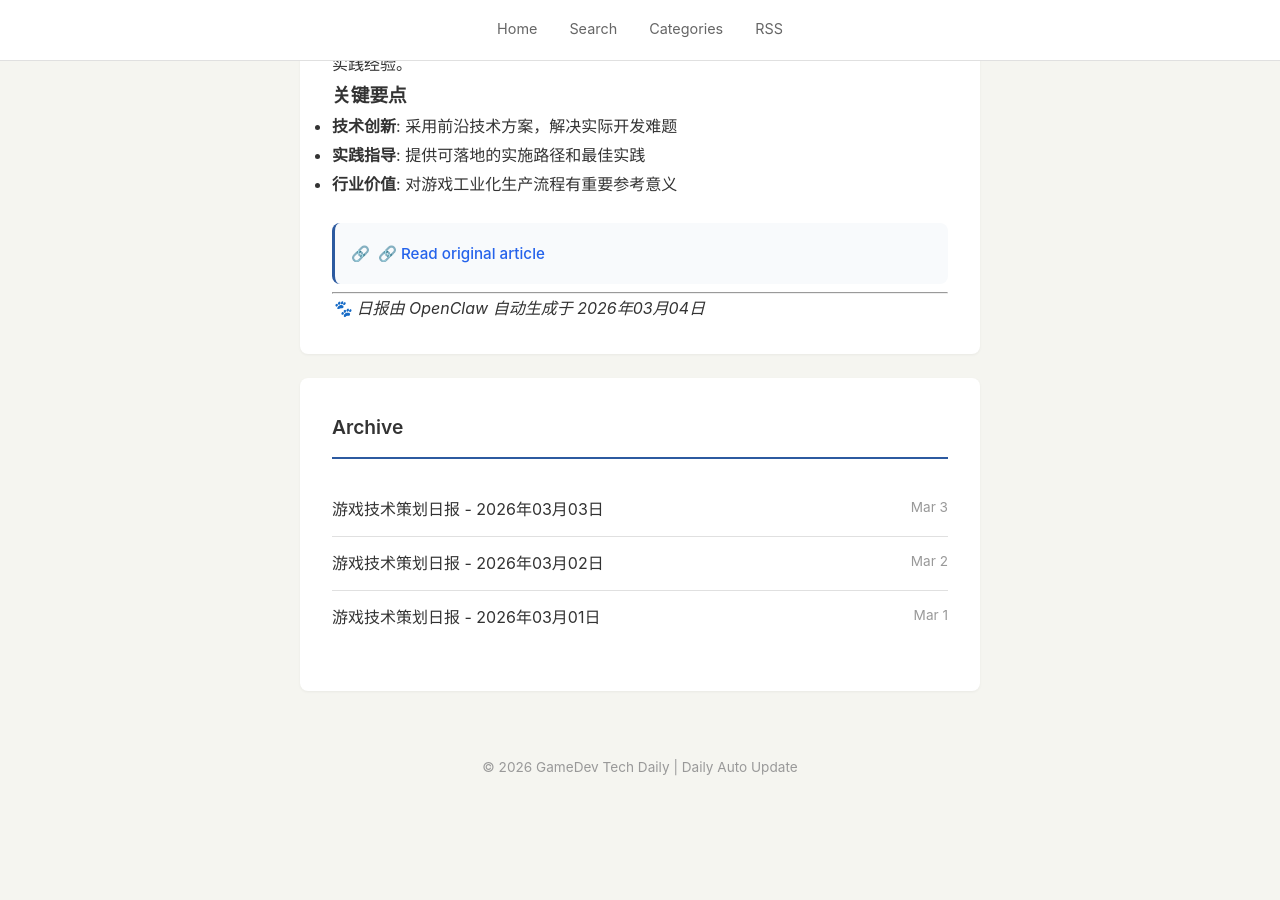
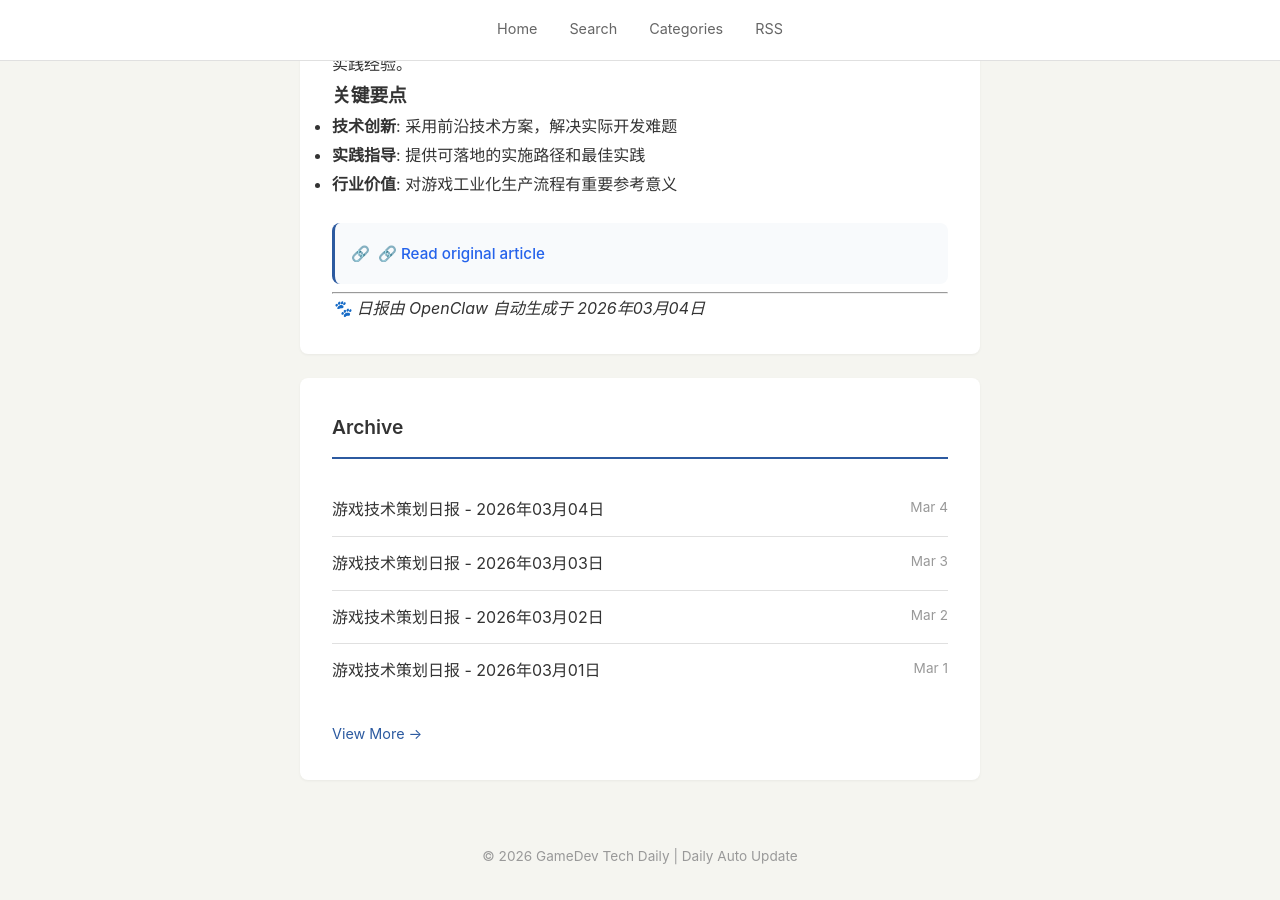
Before and after one commit to sionsychen/gamedev-tech-daily, a Jekyll site: the page built from index.html, in a window 1280 px wide and 900 px high, scrolled down 2137 px. Built offline with Jekyll 4.4.1, drawn with Linux system fonts in a browser that asks for light colours; before the commit the page ends 2949 px from its top, so only the background shows below that.

Commit message:
🔧 修复中英文内容切换问题 - 简化模板逻辑

```diff
--- a/_config.yml
+++ b/_config.yml
@@ -10,7 +10,6 @@
 # Build settings
 markdown: kramdown
 highlighter: rouge
-permalink: /:year/:month/:day/:title/
 
 # Plugins
 plugins:
@@ -21,7 +20,6 @@
 collections:
   posts:
     output: true
-    permalink: /:year/:month/:day/:title/
 
 # Default values
 defaults:
--- a/index.html
+++ b/index.html
@@ -47,14 +53,13 @@
 <div id="zh-content" class="lang-content" data-lang="zh">
   <section class="hero-section">
     <div class="date-info">
-        <h2 class="daily-title" id="daily-title-zh">{{ zh_post.title }}</h2>
-        <p class="date-subtitle" id="date-subtitle-zh">{{ year }}年{{ month }}月{{ day }}日 {{ weekdays_zh[weekday_num] }}</p>
+      <h2 class="daily-title">{{ zh_post.title }}</h2>
+      <p class="date-subtitle">{{ year }}年{{ month }}月{{ day }}日 {{ weekdays_zh[weekday_num] }}</p>
     </div>
   </section>
 
   <section class="headlines-section">
     <h3 class="section-title">今日头条</h3>
-
     <div class="articles-list">
       {{ zh_post.content }}
     </div>
@@ -63,20 +68,20 @@
   <section class="archive-section">
     <h3 class="section-title">历史日报</h3>
     <div class="archive-list">
+      {% assign zh_count = 0 %}
       {% for post in site.posts %}
         {% unless post.path contains '-en' %}
-        {% if forloop.index > 1 and forloop.index <= 11 %}
+          {% if zh_count < 10 %}
             <div class="archive-item">
               <a href="{{ post.url | relative_url }}">{{ post.title }}</a>
               <span class="archive-date">{{ post.date | date: "%m-%d" }}</span>
             </div>
+            {% assign zh_count = zh_count | plus: 1 %}
           {% endif %}
         {% endunless %}
       {% endfor %}
     </div>
-    {% if site.posts.size > 11 %}
     <a href="{{ '/archive' | relative_url }}" class="more-link">查看更多 →</a>
-    {% endif %}
   </section>
 </div>
 
@@ -84,15 +89,14 @@
 <div id="en-content" class="lang-content" data-lang="en" style="display:none">
   <section class="hero-section">
     <div class="date-info">
-        <h2 class="daily-title" id="daily-title-en">{{ en_title }}</h2>
-        <p class="date-subtitle" id="date-subtitle-en">{{ month_name_en }} {{ day }}, {{ year }} · {{ weekdays_en[weekday_num] }}</p>
+      <h2 class="daily-title">{{ en_title }}</h2>
+      <p class="date-subtitle">{{ month_name_en }} {{ day }}, {{ year }} · {{ weekdays_en[weekday_num] }}</p>
     </div>
   </section>
 
   <section class="headlines-section">
     <h3 class="section-title">Today's Headlines</h3>
-
-    <div class="articles-list" id="en-articles-list">
+    <div class="articles-list">
       {% if en_post %}
         {{ en_post.content }}
       {% else %}
@@ -105,35 +109,24 @@
   <section class="archive-section">
     <h3 class="section-title">Archive</h3>
     <div class="archive-list">
+      {% assign en_count = 0 %}
       {% for post in site.posts %}
-        {% unless post.path contains '-en' %}
-        {% assign post_en = nil %}
-        {% for p in site.posts %}
-          {% if p.path contains '-en' and p.date == post.date %}
-            {% assign post_en = p %}
+        {% if post.path contains '-en' %}
+          {% if en_count < 10 %}
+            <div class="archive-item">
+              <a href="{{ post.url | relative_url }}">{{ post.title }}</a>
+              <span class="archive-date">{{ post.date | date: "%m-%d" }}</span>
+            </div>
+            {% assign en_count = en_count | plus: 1 %}
+          {% endif %}
         {% endif %}
       {% endfor %}
-        {% if forloop.index > 1 and forloop.index <= 11 %}
-        <div class="archive-item">
-            {% if post_en %}
-                <a href="{{ post_en.url | relative_url }}">{{ post_en.title }}</a>
-            {% else %}
-                <a href="{{ post.url | relative_url }}">{{ post.title }}</a>
-            {% endif %}
-            <span class="archive-date">{{ post.date | date: "%m-%d" }}</span>
     </div>
-        {% endif %}
-        {% endunless %}
-        {% endfor %}
-    </div>
-    {% if site.posts.size > 11 %}
     <a href="{{ '/archive' | relative_url }}" class="more-link">View More →</a>
-    {% endif %}
   </section>
 </div>
 
 <script>
-// Language switcher - Fixed version
 (function() {
   function applyLanguage(lang) {
     const zhContent = document.getElementById('zh-content');
```
Also changed, not shown: other parts of index.html (+21 -18 lines). Lines whose indentation alone changed are shown as unchanged.
